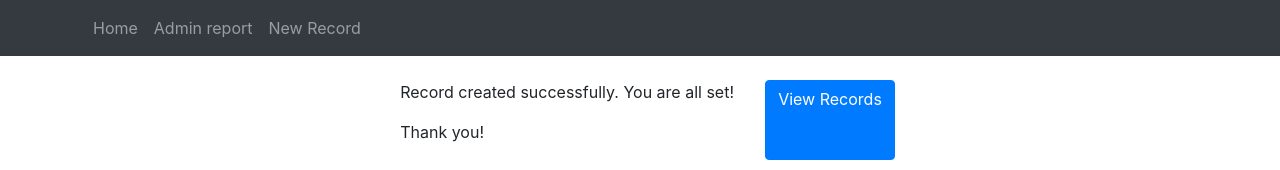
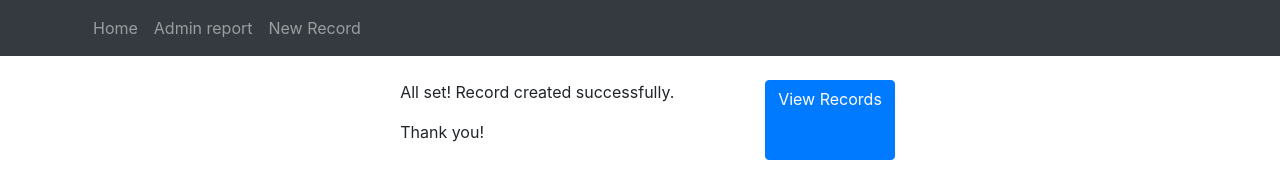
Before and after one commit to nezlobnaya/registartion_form, a React (Create React App) app in the folder client/: page /success in a window 1280 px wide. Shown: the top 170 px of the page. Built offline with nearby package versions, Linux system fonts and the light colour scheme.

Commit message:
minor styling

```diff
--- a/client/src/components/Success/RecordSuccess.js
+++ b/client/src/components/Success/RecordSuccess.js
@@ -5,7 +5,7 @@ export default function RecordSuccess() {
       <div className="row justify-content-center">
         <div className="col-10 col-sm-7 col-md-5 col-lg-4">
           <p>
-            Record created successfully. You are all set!
+          All set! Record created successfully.
           </p>
           <p>
             Thank you!
```
